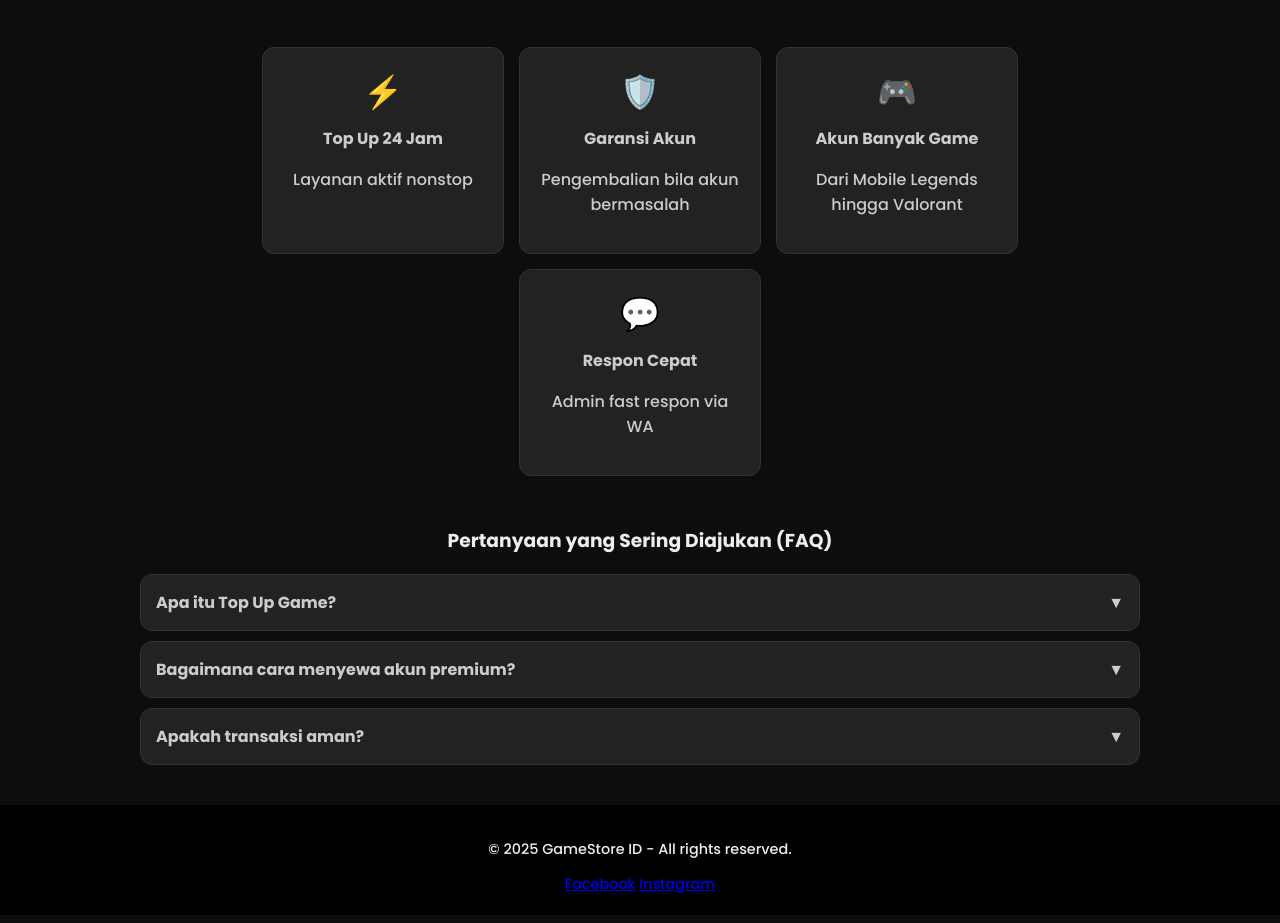
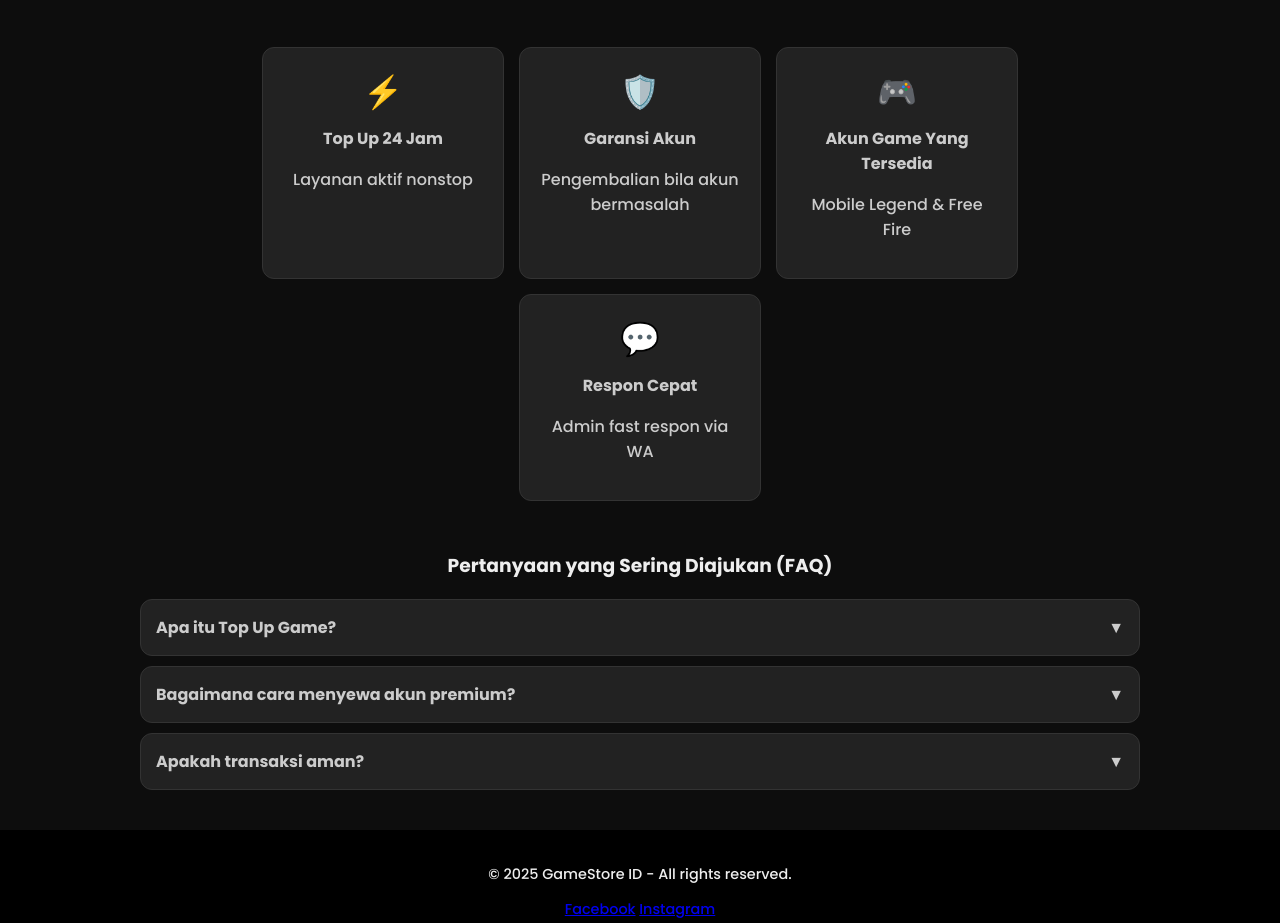
Before and after one commit to fakhrianonym/son, a plain HTML site: page index.html in a window 1280 px wide. Shown: the part 1083-2006 px from the top of the page. Drawn offline with Linux system fonts and the light colour scheme.

Commit message:
Update index.html

```diff
--- a/index.html
+++ b/index.html
@@ -313,8 +313,8 @@
       </div>
       <div class="fitur-box">
         <span>🎮</span>
-        <h4>Akun Banyak Game</h4>
-        <p>Dari Mobile Legends hingga Valorant</p>
+        <h4>Akun Game Yang Tersedia</h4>
+        <p>Mobile Legend & Free Fire</p>
       </div>
       <div class="fitur-box">
         <span>💬</span>
```
